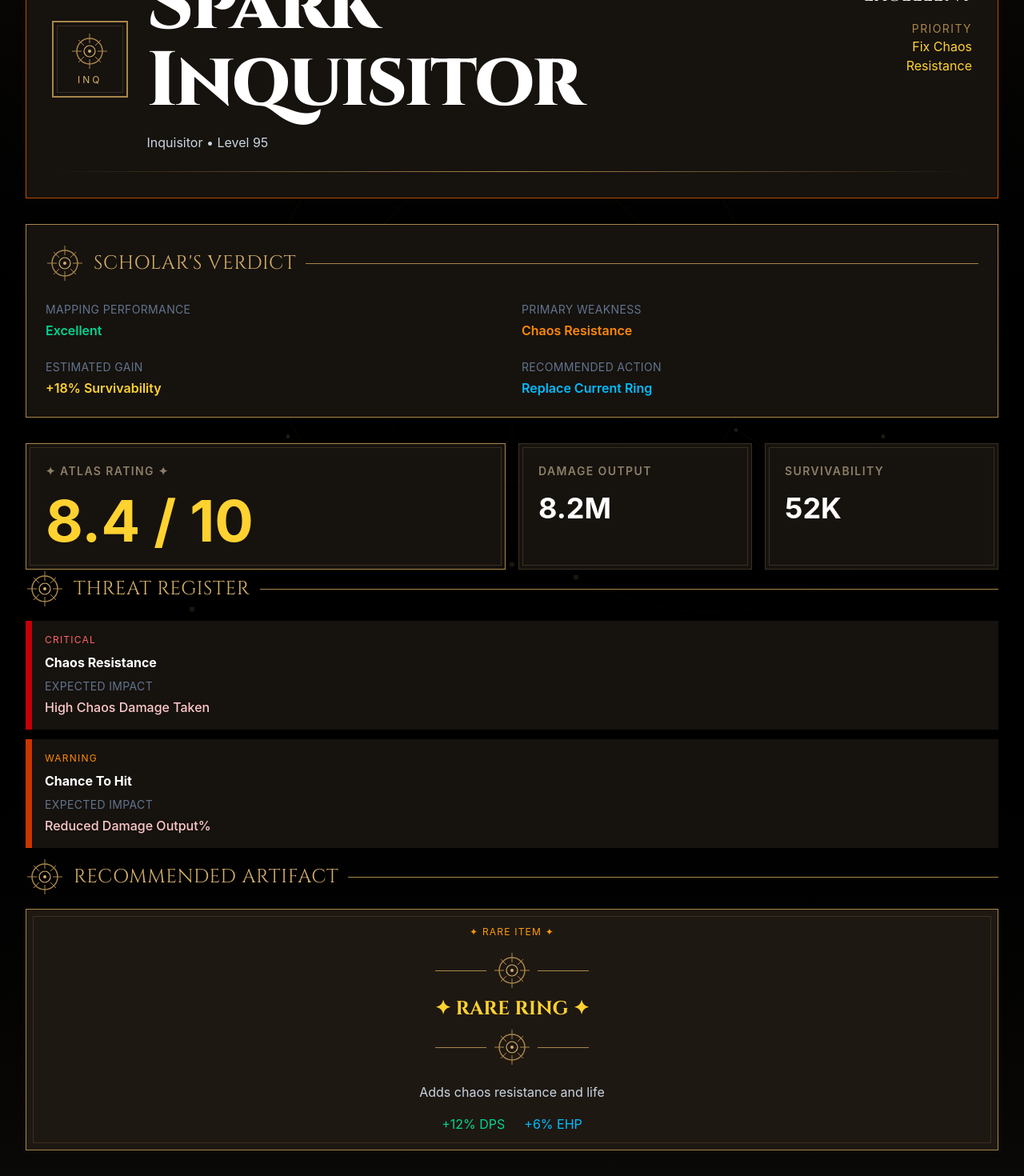
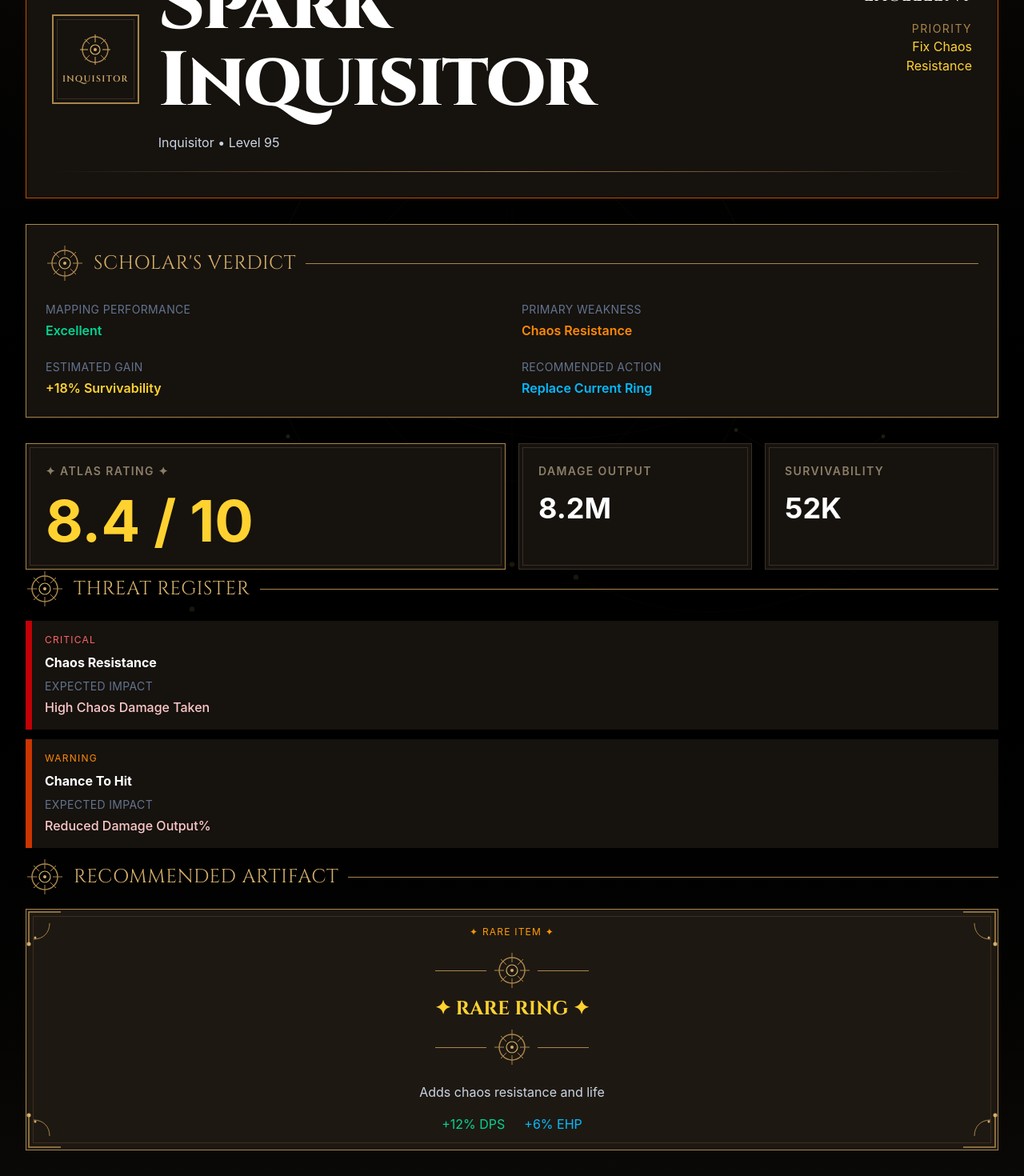
Before and after one commit to miguelhuerta-dev/PathOfBuildingForHumans, a React (Vite) app in the folder frontend/frontend/: page / in a window 1280 px wide. Shown: the part 107-1577 px from the top of the page at 80% size. Built offline with nearby package versions, Linux system fonts and the light colour scheme.

Commit message:
feat: atlas archivist visual identity

```diff
--- a/frontend/frontend/src/components/AtlasBackground.tsx
+++ b/frontend/frontend/src/components/AtlasBackground.tsx
@@ -190,6 +190,56 @@ function AtlasBackground() {
                 opacity="0.12"
             />
 
+            {/* Navigation Network */}
+
+            <path
+                d="M 200 250 Q 450 200 650 380"
+                stroke="#A8864B"
+                strokeWidth="1"
+                opacity="0.05"
+                fill="none"
+            />
+
+            <path
+                d="M 650 380 Q 900 500 1200 350"
+                stroke="#A8864B"
+                strokeWidth="1"
+                opacity="0.05"
+                fill="none"
+            />
+
+            <path
+                d="M 400 850 Q 700 700 1050 850"
+                stroke="#A8864B"
+                strokeWidth="1"
+                opacity="0.05"
+                fill="none"
+            />
+
+            <circle
+                cx="650"
+                cy="380"
+                r="4"
+                fill="#D4AF6A"
+                opacity="0.15"
+            />
+
+            <circle
+                cx="1200"
+                cy="350"
+                r="4"
+                fill="#D4AF6A"
+                opacity="0.15"
+            />
+
+            <circle
+                cx="1050"
+                cy="850"
+                r="4"
+                fill="#D4AF6A"
+                opacity="0.15"
+            />
+
 
 
         </svg>
--- /dev/null
+++ b/frontend/frontend/src/components/AtlasCorner.tsx
@@ -0,0 +1,53 @@
+interface AtlasCornerProps {
+  flipX?: boolean;
+  flipY?: boolean;
+}
+
+function AtlasCorner({
+  flipX = false,
+  flipY = false,
+}: AtlasCornerProps) {
+  return (
+    <svg
+      width="48"
+      height="48"
+      viewBox="0 0 48 48"
+      style={{
+        transform: `
+          scaleX(${flipX ? -1 : 1})
+          scaleY(${flipY ? -1 : 1})
+        `,
+      }}
+    >
+      <path
+        d="M4 44V4H44"
+        stroke="#A8864B"
+        strokeWidth="1.5"
+        fill="none"
+      />
+
+      <circle
+        cx="4"
+        cy="44"
+        r="2.5"
+        fill="#D4AF6A"
+      />
+
+      <path
+        d="M10 38C22 38 30 30 30 18"
+        stroke="#A8864B"
+        strokeWidth="1"
+        fill="none"
+      />
+
+      <circle
+        cx="12"
+        cy="36"
+        r="1.5"
+        fill="#D4AF6A"
+      />
+    </svg>
+  );
+}
+
+export default AtlasCorner;
--- /dev/null
+++ b/frontend/frontend/src/components/AtlasFrame.tsx
@@ -0,0 +1,34 @@
+import AtlasCorner from "./AtlasCorner";
+
+interface AtlasFrameProps {
+  children: React.ReactNode;
+}
+
+function AtlasFrame({
+  children,
+}: AtlasFrameProps) {
+  return (
+    <div className="relative">
+
+      <div className="absolute top-0 left-0 z-10">
+        <AtlasCorner />
+      </div>
+
+      <div className="absolute top-0 right-0 z-10">
+        <AtlasCorner flipX />
+      </div>
+
+      <div className="absolute bottom-0 left-0 z-10">
+        <AtlasCorner flipY />
+      </div>
+
+      <div className="absolute bottom-0 right-0 z-10">
+        <AtlasCorner flipX flipY />
+      </div>
+
+      {children}
+    </div>
+  );
+}
+
+export default AtlasFrame;
--- a/frontend/frontend/src/components/AtlasSeal.tsx
+++ b/frontend/frontend/src/components/AtlasSeal.tsx
@@ -1,4 +1,4 @@
-import AtlasGlyph from "./AtlasGlyph";
+import InquisitorSeal from "./InquisitorSeal";
 interface AtlasSealProps {
     label: string;
 }
@@ -7,8 +7,8 @@ function AtlasSeal({ label }: AtlasSealProps) {
     return (
         <div
             className="
-      w-24
-      h-24
+            w-28
+            h-28
             border-2
             border-[#A8864B]
             bg-[#16120E]
@@ -29,18 +29,24 @@ function AtlasSeal({ label }: AtlasSealProps) {
                 pointer-events-none
                 "
             />
-      <AtlasGlyph />
+            <InquisitorSeal />
+
 
 
 
             <div
                 className="
-        text-xs
-        mt-1
-        tracking-[0.25em]
+                text-[11px]
+                mt-2
+                font-semibold
+                text-[#D4AF6A]
+                tracking-[0.12em]
                 "
+                style={{
+                    fontFamily: "Cinzel",
+                }}
             >
-        {label}
+                INQUISITOR
             </div>
         </div>
     );
--- /dev/null
+++ b/frontend/frontend/src/components/InquisitorSeal.tsx
@@ -0,0 +1,50 @@
+function InquisitorSeal() {
+  return (
+    <svg
+      width="42"
+      height="42"
+      viewBox="0 0 42 42"
+      fill="none"
+    >
+      {/* Anillo exterior */}
+      <circle
+        cx="21"
+        cy="21"
+        r="16"
+        stroke="#A8864B"
+        strokeWidth="1.5"
+      />
+
+      {/* Sol interior */}
+      <circle
+        cx="21"
+        cy="21"
+        r="6"
+        stroke="#D4AF6A"
+        strokeWidth="1.2"
+      />
+
+      {/* Centro */}
+      <circle
+        cx="21"
+        cy="21"
+        r="2"
+        fill="#D4AF6A"
+      />
+
+      {/* Rayos cardinales */}
+      <line x1="21" y1="2" x2="21" y2="12" stroke="#D4AF6A" />
+      <line x1="21" y1="30" x2="21" y2="40" stroke="#D4AF6A" />
+      <line x1="2" y1="21" x2="12" y2="21" stroke="#D4AF6A" />
+      <line x1="30" y1="21" x2="40" y2="21" stroke="#D4AF6A" />
+
+      {/* Rayos diagonales */}
+      <line x1="8" y1="8" x2="14" y2="14" stroke="#A8864B" />
+      <line x1="28" y1="28" x2="34" y2="34" stroke="#A8864B" />
+      <line x1="34" y1="8" x2="28" y2="14" stroke="#A8864B" />
+      <line x1="14" y1="28" x2="8" y2="34" stroke="#A8864B" />
+    </svg>
+  );
+}
+
+export default InquisitorSeal;
--- a/frontend/frontend/src/components/UpgradeCard.tsx
+++ b/frontend/frontend/src/components/UpgradeCard.tsx
@@ -1,4 +1,6 @@
 import AtlasDivider from "./AtlasDivider";
+import AtlasFrame from "./AtlasFrame";
+
 interface UpgradeCardProps {
   title: string;
   description: string;
@@ -13,23 +15,16 @@ function UpgradeCard({
   ehpIncrease,
 }: UpgradeCardProps) {
   return (
-    <div className="bg-[#1E1812] border border-[#A8864B] p-5 relative">
-
-      <p
+    <AtlasFrame>
+      <div
         className="
-        text-xs
-        uppercase
-        tracking-widest
-        text-amber-500
-        text-center
-        mb-2
-        ">
-
-       ✦ Rare Item ✦
-
-
-      </p>
-
+        bg-[#1E1812]
+        border
+        border-[#A8864B]
+        p-5
+        relative
+        "
+      >
         <div
           className="
           absolute
@@ -40,37 +35,42 @@ function UpgradeCard({
           "
         />
 
+        <p
+          className="
+          text-xs
+          uppercase
+          tracking-widest
+          text-amber-500
+          text-center
+          mb-2
+          "
+        >
+          ✦ Rare Item ✦
+        </p>
+
         <AtlasDivider />
 
-
-
-
-
-      <h3 className="
+        <h3
+          className="
           text-amber-300
           text-2xl
           font-bold
           text-center
           "
-        style={{ fontFamily: "Cinzel" }}
-
+          style={{
+            fontFamily: "Cinzel",
+          }}
         >
           {title.toUpperCase()}
         </h3>
 
         <AtlasDivider />
 
-
-
-
-      <p className="text-center
-      text-slate-300 mt-3">
+        <p className="text-center text-slate-300 mt-3">
           {description}
         </p>
 
-
-      <div className="flex
-      justify-center gap-6 mt-4">
+        <div className="flex justify-center gap-6 mt-4">
           <span className="text-emerald-400">
             +{dpsIncrease}% DPS
           </span>
@@ -78,12 +78,9 @@ function UpgradeCard({
           <span className="text-sky-400">
             +{ehpIncrease}% EHP
           </span>
-
-
-
-
         </div>
       </div>
+    </AtlasFrame>
   );
 }
 
```
Lines whose indentation alone changed are shown as unchanged.
